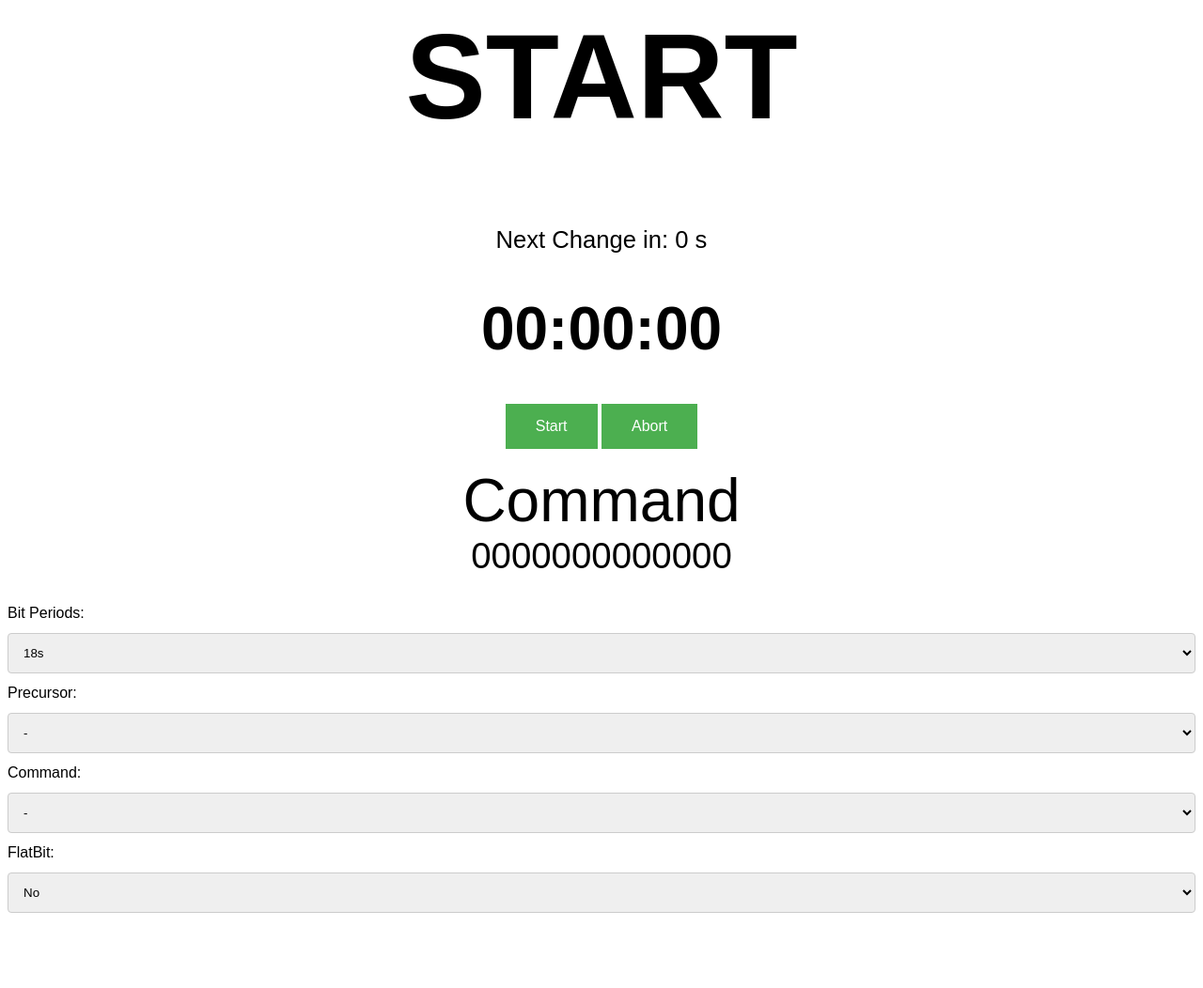
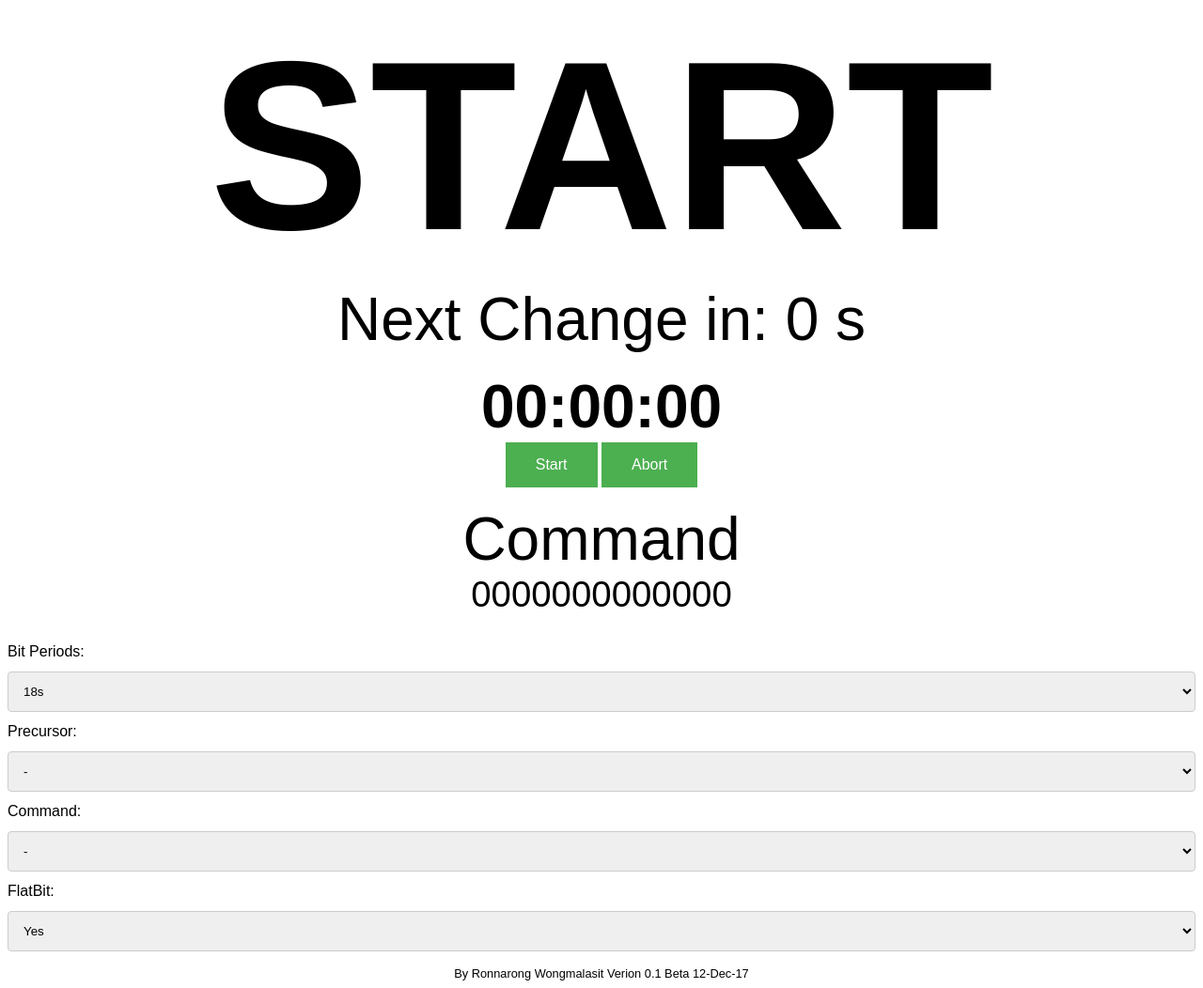
Before and after one commit to mrkaqz/Downlink, a plain HTML site: page Downlink.html in a window 1280 px wide. Shown: the whole page at 94% size. Before the commit the page ends 988 px from the top, so only its background shows below. Drawn offline with Linux system fonts and the light colour scheme.

Commit message:
0.1 Beta

```diff
--- a/Downlink.html
+++ b/Downlink.html
@@ -8,6 +8,13 @@
 
                 body {
                     font-family: Arial;
+                }
+
+                h1 {
+                    margin-top: 1px;
+                    margin-bottom: 1px;
+                    margin-right: 1px;
+                    margin-left: 1px;
                 }
 
                 input[type=text], select, textarea{
@@ -44,7 +51,7 @@
         <script>
 
         var bit = 18;
-        var flat = 0;
+        var flat = 1;
         var cmd = [0,0,0,0,0,0,0,0,0,0,0,0,0];
         var j = 0;
         var secTime = 0;
@@ -436,9 +443,9 @@
     </head>
     <body onload="clock()">
         <div align="center">
-            <h1 id="msg" style="font-size:10vw">START</h1>
-            <span style="font-size:2vw">Next Change in: <span  id="Next">0</span> s </span>
-        </div>
+            <h1 id="msg" style="font-size:20vw">START</h1>
+            <span style="font-size:5vw">Next Change in: <span  id="Next">0</span> s </span>
+        </div><br>
         <div align="center">
                 <h1 id="clockShow" style="font-size:5vw"><time>00:00:00</time></h1>
                 <button id="start" class="button">Start</button>
@@ -508,13 +515,16 @@
             <div>
               <label>FlatBit:</label>
               <select id="flatSelect" onchange="flatupdate()">
-                    <option value="0">No</option>
-                    <option value="1">Yes</option>
+                <option value="1" selected="selected">Yes</option>
+                <option value="0">No</option>
               </select>
             </div>
         </form>
         <script>
                 document.getElementById("command").innerHTML = cmd[0]+""+cmd[1]+""+cmd[2]+""+cmd[3]+""+cmd[4]+""+cmd[5]+""+cmd[6]+""+cmd[7]+""+cmd[8]+""+cmd[9]+""+cmd[10]+""+cmd[11]+""+cmd[12];
         </script>
+        <div style="font-size:1vw" align="center">
+            By Ronnarong Wongmalasit Verion 0.1 Beta 12-Dec-17
+        </div>
     </body>
 </html>
```
